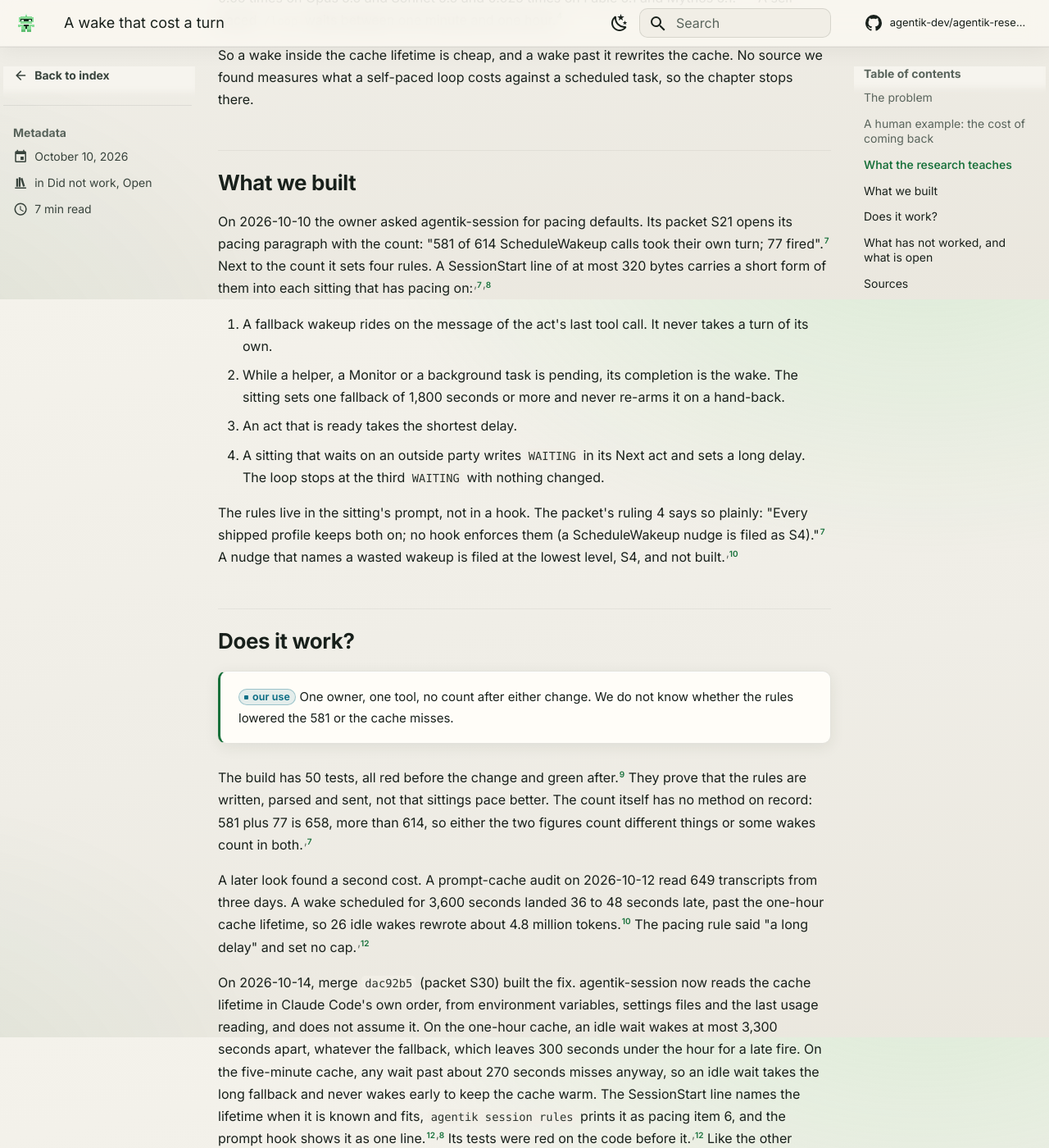
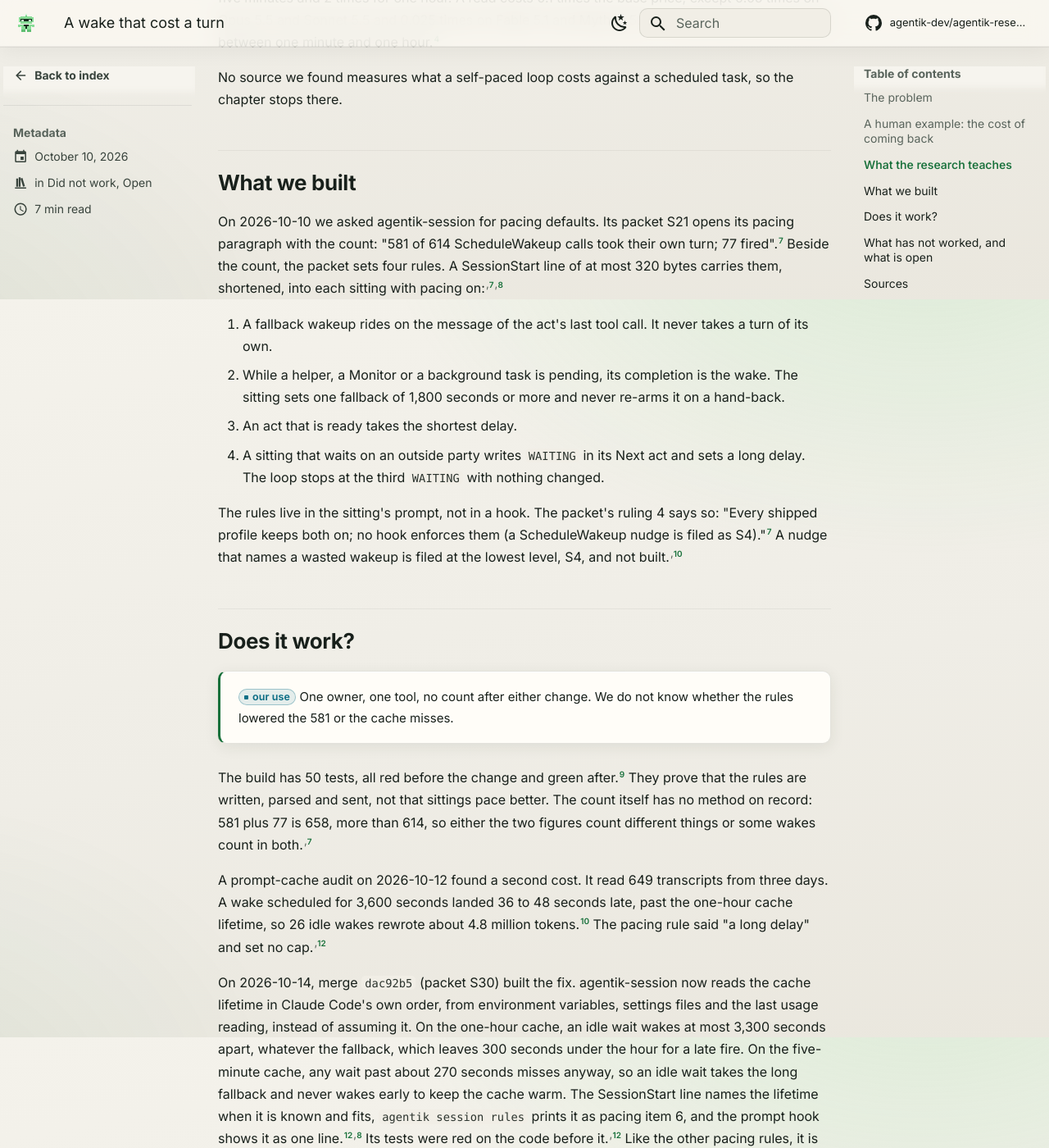
Before and after one commit to agentik-dev/agentik-research, an MkDocs documentation site: the page built from docs/journal/posts/2026-10-10-a-wake-that-cost-a-turn.md, in a window 1280 px wide and 1400 px high, scrolled down 1435 px. Shown: the whole window at 82% size. Built offline with MkDocs 1.6.1 and Material for MkDocs 9.7.7, drawn with Linux system fonts in a browser that asks for light colours; comment, search, counter and statistics services are not loaded; some of the changed text lies outside the part shown.

Commit message:
phase 6: the editor's pass on the wake entry
Co-Authored-By: Claude Opus 5.5 <noreply@anthropic.com>
Claude-Session: https://claude.ai/code/session_01R5RHzc5egLvnAPkepxJvb8

```diff
--- a/docs/journal/posts/2026-10-10-a-wake-that-cost-a-turn.md
+++ b/docs/journal/posts/2026-10-10-a-wake-that-cost-a-turn.md
@@ -9,38 +9,38 @@ description: 581 of 614 self-paced wakeups in one count took a turn of their own
 
 # A wake that cost a turn
 
-A sitting that waits should not pay for the wait. Ours did: in one count, 581 of 614 self-paced wakeups took a turn of their own, and every turn resends the conversation. agentik-session gained four pacing rules. The count has not been re-run, so we do not know if they worked.
+A sitting that waits should not pay for the wait. Ours did: in one count, 581 of 614 self-paced wakeups took a turn of their own, and every turn resends the conversation. We gave agentik-session four pacing rules. The count has not been re-run, so we do not know whether they worked.
 
 <!-- more -->
 
 ## The problem
 
-A long Claude Code sitting spends much of its time waiting: for a helper, a test run, a usage window. It can schedule its own wakeup and end its turn. Each wake is a new request, and every request reads the conversation's history again.[^costs] While the cache is warm, that reread bills at the cached token rate.[^costs] After a break longer than the cache lifetime, the request misses the cache, reprocesses the whole history and writes it to the cache again, at a premium.[^costs][^pricing] A sitting that wakes just past the lifetime to look at a job that has not finished pays that premium and finds nothing to do.
+A long Claude Code sitting spends much of its time waiting: for a helper, a test run, a usage window. It can schedule its own wakeup and end its turn. Each wake is a new request, and every request reads the whole conversation again.[^costs] While the cache is warm, that reread bills at the cached token rate.[^costs] After a break longer than the cache lifetime, the request misses the cache, reprocesses the whole conversation and writes it to the cache again, at a premium.[^costs][^pricing] A sitting that wakes just past the lifetime to check an unfinished job pays that premium and finds nothing to do.
 
 ## A human example: the cost of coming back
 
 Chris Parnin and Spencer Rugaber studied 9,899 recorded programming sessions of 85 programmers. The logs came from two sets collected in 2005: one by Murphy and colleagues in Eclipse, one by Parnin and Görg in Visual Studio. A session ends at a break of 15 minutes or more. Among the 5,175 sessions with editing, 10 percent had the first edit within a minute of the return, and about 30 percent had it more than 30 minutes later.[^parnin] The authors do not know why a session broke off, so the study times the return after a break, not after a known interruption.
 
-A second study made the interruptions on purpose. Gloria Mark and her colleagues interrupted 48 people every two minutes while they answered email. The interrupted people finished faster, with no more errors, and their rated stress rose from 6.92 to 9.46 or 9.13 on a 20-point scale, by the kind of interruption.[^mark] The cost they found was in stress, frustration and effort, not in time or quality. They did not measure speed in the moments right after an interruption, while a person reorients.[^mark]
+A second study made the interruptions on purpose. Gloria Mark and her colleagues interrupted 48 people every two minutes while they answered email. The interrupted people finished faster, with no more errors, and their rated stress rose from 6.92 to 9.46 or 9.13 on a 20-point scale, depending on the kind of interruption.[^mark] They found the cost in stress, frustration and effort, not in time or quality. They did not measure speed in the moments right after an interruption, while a person reorients.[^mark]
 
 A model pays its own cost of coming back, and you can count it: on every return, it reads the whole conversation again.[^costs]
 
 ## What the research teaches
 
-The [budgets chapter](../../field/budgets-and-lanes.md) holds the evidence. Claude Code's own cost guide warns that a scheduled task "fires on its interval even while the session is idle, sending your full context each time".[^costs] As of October 2026, the main conversation gets a one-hour cache by default only on a subscription within plan usage; otherwise the default is five minutes. A cache write costs 1.25 times the base input price for five minutes and 2 times for one hour. A read costs 0.1 times the base price, except 0.05 times on Opus 5.5 and Sonnet 5.5 and 0.025 times on Fable 5.1 and Mythos 5.1.[^caching][^pricing] A self-paced `/loop` waits between one minute and one hour.[^scheduled]
+A wake inside the cache lifetime is cheap, and a wake past it rewrites the cache. The [budgets chapter](../../field/budgets-and-lanes.md) holds the evidence. Claude Code's own cost guide warns that a scheduled task "fires on its interval even while the session is idle, sending your full context each time".[^costs] As of October 2026, the main conversation gets a one-hour cache by default only on a subscription within plan usage; otherwise the default is five minutes. A cache write costs 1.25 times the base input price for five minutes and 2 times for one hour. A read costs 0.1 times the base price, except 0.05 times on Opus 5.5 and Sonnet 5.5 and 0.025 times on Fable 5.1 and Mythos 5.1.[^caching][^pricing] A self-paced `/loop` waits between one minute and one hour.[^scheduled]
 
-So a wake inside the cache lifetime is cheap, and a wake past it rewrites the cache. No source we found measures what a self-paced loop costs against a scheduled task, so the chapter stops there.
+No source we found measures what a self-paced loop costs against a scheduled task, so the chapter stops there.
 
 ## What we built
 
-On 2026-10-10 the owner asked agentik-session for pacing defaults. Its packet S21 opens its pacing paragraph with the count: "581 of 614 ScheduleWakeup calls took their own turn; 77 fired".[^s21] Next to the count it sets four rules. A SessionStart line of at most 320 bytes carries a short form of them into each sitting that has pacing on:[^s21][^rules]
+On 2026-10-10 we asked agentik-session for pacing defaults. Its packet S21 opens its pacing paragraph with the count: "581 of 614 ScheduleWakeup calls took their own turn; 77 fired".[^s21] Beside the count, the packet sets four rules. A SessionStart line of at most 320 bytes carries them, shortened, into each sitting with pacing on:[^s21][^rules]
 
 1. A fallback wakeup rides on the message of the act's last tool call. It never takes a turn of its own.
 2. While a helper, a Monitor or a background task is pending, its completion is the wake. The sitting sets one fallback of 1,800 seconds or more and never re-arms it on a hand-back.
 3. An act that is ready takes the shortest delay.
 4. A sitting that waits on an outside party writes `WAITING` in its Next act and sets a long delay. The loop stops at the third `WAITING` with nothing changed.
 
-The rules live in the sitting's prompt, not in a hook. The packet's ruling 4 says so plainly: "Every shipped profile keeps both on; no hook enforces them (a ScheduleWakeup nudge is filed as S4)."[^s21] A nudge that names a wasted wakeup is filed at the lowest level, S4, and not built.[^nth]
+The rules live in the sitting's prompt, not in a hook. The packet's ruling 4 says so: "Every shipped profile keeps both on; no hook enforces them (a ScheduleWakeup nudge is filed as S4)."[^s21] A nudge that names a wasted wakeup is filed at the lowest level, S4, and not built.[^nth]
 
 ## Does it work?
 
@@ -52,17 +52,17 @@ The rules live in the sitting's prompt, not in a hook. The packet's ruling 4 say
 
 The build has 50 tests, all red before the change and green after.[^sitting] They prove that the rules are written, parsed and sent, not that sittings pace better. The count itself has no method on record: 581 plus 77 is 658, more than 614, so either the two figures count different things or some wakes count in both.[^s21]
 
-A later look found a second cost. A prompt-cache audit on 2026-10-12 read 649 transcripts from three days. A wake scheduled for 3,600 seconds landed 36 to 48 seconds late, past the one-hour cache lifetime, so 26 idle wakes rewrote about 4.8 million tokens.[^nth] The pacing rule said "a long delay" and set no cap.[^s30]
+A prompt-cache audit on 2026-10-12 found a second cost. It read 649 transcripts from three days. A wake scheduled for 3,600 seconds landed 36 to 48 seconds late, past the one-hour cache lifetime, so 26 idle wakes rewrote about 4.8 million tokens.[^nth] The pacing rule said "a long delay" and set no cap.[^s30]
 
-On 2026-10-14, merge `dac92b5` (packet S30) built the fix. agentik-session now reads the cache lifetime in Claude Code's own order, from environment variables, settings files and the last usage reading, and does not assume it. On the one-hour cache, an idle wait wakes at most 3,300 seconds apart, whatever the fallback, which leaves 300 seconds under the hour for a late fire. On the five-minute cache, any wait past about 270 seconds misses anyway, so an idle wait takes the long fallback and never wakes early to keep the cache warm. The SessionStart line names the lifetime when it is known and fits, `agentik session rules` prints it as pacing item 6, and the prompt hook shows it as one line.[^s30][^rules] Its tests were red on the code before it.[^s30] Like the other pacing rules, it is advice: the hooks show it, and no hook enforces it.[^s30][^rules] It is built, not proven. No run since the merge is on record, so we do not know whether it stopped the misses.
+On 2026-10-14, merge `dac92b5` (packet S30) built the fix. agentik-session now reads the cache lifetime in Claude Code's own order, from environment variables, settings files and the last usage reading, instead of assuming it. On the one-hour cache, an idle wait wakes at most 3,300 seconds apart, whatever the fallback, which leaves 300 seconds under the hour for a late fire. On the five-minute cache, any wait past about 270 seconds misses anyway, so an idle wait takes the long fallback and never wakes early to keep the cache warm. The SessionStart line names the lifetime when it is known and fits, `agentik session rules` prints it as pacing item 6, and the prompt hook shows it as one line.[^s30][^rules] Its tests were red on the code before it.[^s30] Like the other pacing rules, it is advice: the hooks show it, and no hook enforces it.[^s30][^rules] It is built, not proven. No run since the merge is on record, so we do not know whether it stopped the misses.
 
 ## What has not worked, and what is open
 
-Rule 4 stopped a loop it should have left running. On 2026-10-13 an orchestrator waited three times on the usage meter, saw no room, and stopped at the third `WAITING` at 20:48. Room opened at 21:47 and the window reset at 00:30. The loop sat idle about four hours, until the owner restarted it.[^nth] A fifth rule followed: waiting on the meter is not `WAITING`. The act stays the act, and the wake is the window's reset or one fallback, whichever comes first.[^s29][^rules]
+Rule 4 stopped a loop it should have left running. On 2026-10-13 an orchestrator waited three times on the usage meter, saw no room, and stopped at the third `WAITING` at 20:48. Room opened at 21:47 and the window reset at 00:30. The loop sat idle about four hours, until we restarted it.[^nth] A fifth rule followed: waiting on the meter is not `WAITING`. The act stays the act, and the wake is the window's reset or one fallback, whichever comes first.[^s29][^rules]
 
-Two things are open. No hook enforces the pacing rules; the nudge is filed and not built.[^s21][^rules][^nth] And the count of 581 has not been re-run since S21; the cache audit measured something else.
+Two things are open. No hook enforces the pacing rules; the nudge is filed and not built.[^s21][^rules][^nth] The count of 581 has not been re-run since S21; the cache audit measured something else.
 
-One gap has a fix that is not yet proven. Idle wakes asked for at 3,600 seconds fired past the one-hour cache and rewrote the whole context.[^nth] On 2026-10-14, merge `dac92b5` (packet S30) made an idle wait on that cache wake at most 3,300 seconds apart.[^s30][^rules] No run since is on record.
+One gap has a fix that is not yet proven. Idle wakes scheduled for 3,600 seconds fired past the one-hour cache lifetime and wrote the whole conversation to the cache again.[^nth] On 2026-10-14, merge `dac92b5` (packet S30) made an idle wait on that cache wake at most 3,300 seconds apart.[^s30][^rules] No run since is on record.
 
 <p class="ak-written">Written 2026-10-14 from agentik-session at commits 89c69a8 and e8477a7 (its head that day).</p>
 
```
